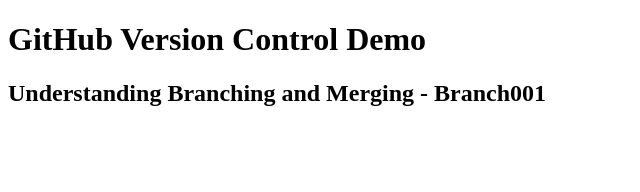
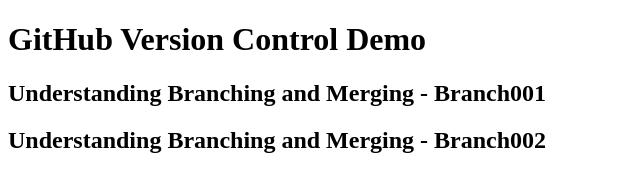
Before and after one commit to rma010101/rev18-github-version-control-4, a plain HTML site: page index.html in a window 1280 px wide. Shown: the whole page, without its empty margins (0-640 px from the left). Drawn offline with Linux system fonts and the light colour scheme.

Commit message:
branch002 added

```diff
--- a/index.html
+++ b/index.html
@@ -8,5 +8,6 @@
 <body>
     <h1>GitHub Version Control Demo</h1>
     <h2>Understanding Branching and Merging - Branch001</h2>
+    <h2>Understanding Branching and Merging - Branch002</h2>
 </body>
 </html>
```
